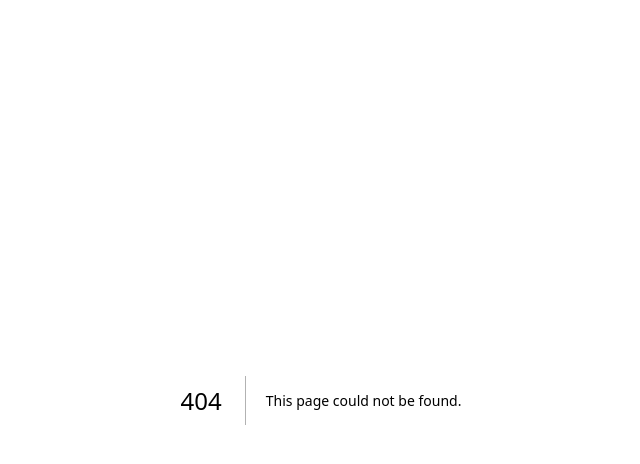
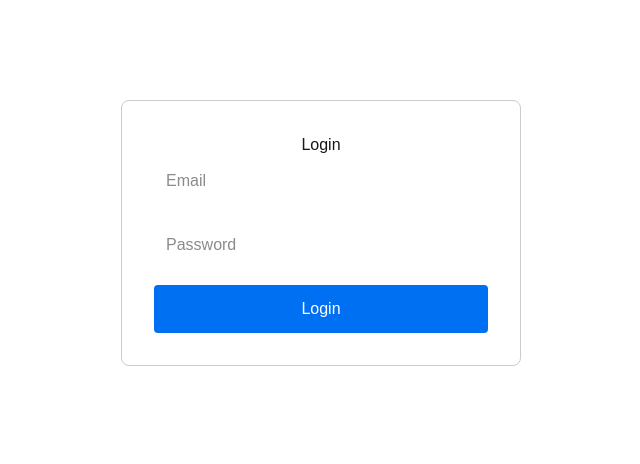
Before and after one commit to matoo11/social-network, a Next.js app in the folder frontend/: page /login in a window 1280 px wide. Before the commit this address had no page. Shown: the top 464 px of the page, without its empty margins (319-959 px from the left). Built offline with nearby package versions, Linux system fonts and the light colour scheme.

Commit message:
feat(LoginPage Template): Added template login page for testing

```diff
--- /dev/null
+++ b/frontend/app/dashboard/page.tsx
@@ -0,0 +1,10 @@
+// pages/dashboard.tsx
+const Dashboard = () => {
+  return (
+    <div style={{ textAlign: "center", marginTop: "100px" }}>
+      <h1>Welcome to the Dashboard!</h1>
+    </div>
+  );
+};
+
+export default Dashboard;
--- /dev/null
+++ b/frontend/app/login/page.tsx
@@ -0,0 +1,85 @@
+'use client';
+
+import { useState } from 'react';
+import { useRouter } from 'next/navigation'; // ✅ Correct for App Router
+
+const LoginPage = () => {
+  const router = useRouter();
+
+  const [email, setEmail] = useState('');
+  const [password, setPassword] = useState('');
+  const [error, setError] = useState('');
+
+  const handleLogin = async (e: React.FormEvent) => {
+    e.preventDefault();
+
+    if (email === 'admin@example.com' && password === 'password123') {
+      router.push('/dashboard');
+    } else {
+      setError('Invalid credentials');
+    }
+  };
+
+  return (
+    <div style={styles.container}>
+      <h2>Login</h2>
+      <form onSubmit={handleLogin} style={styles.form}>
+        <input
+          type="email"
+          placeholder="Email"
+          value={email}
+          onChange={(e) => setEmail(e.target.value)}
+          style={styles.input}
+          required
+        />
+        <input
+          type="password"
+          placeholder="Password"
+          value={password}
+          onChange={(e) => setPassword(e.target.value)}
+          style={styles.input}
+          required
+        />
+        {error && <p style={styles.error}>{error}</p>}
+        <button type="submit" style={styles.button}>
+          Login
+        </button>
+      </form>
+    </div>
+  );
+};
+
+export default LoginPage;
+
+const styles: { [key: string]: React.CSSProperties } = {
+  container: {
+    maxWidth: '400px',
+    margin: '100px auto',
+    padding: '2rem',
+    border: '1px solid #ccc',
+    borderRadius: '8px',
+    textAlign: 'center',
+  },
+  form: {
+    display: 'flex',
+    flexDirection: 'column',
+    gap: '1rem',
+  },
+  input: {
+    padding: '0.75rem',
+    fontSize: '1rem',
+  },
+  button: {
+    padding: '0.75rem',
+    fontSize: '1rem',
+    backgroundColor: '#0070f3',
+    color: '#fff',
+    border: 'none',
+    borderRadius: '4px',
+    cursor: 'pointer',
+  },
+  error: {
+    color: 'red',
+    fontSize: '0.9rem',
+  },
+};
```
